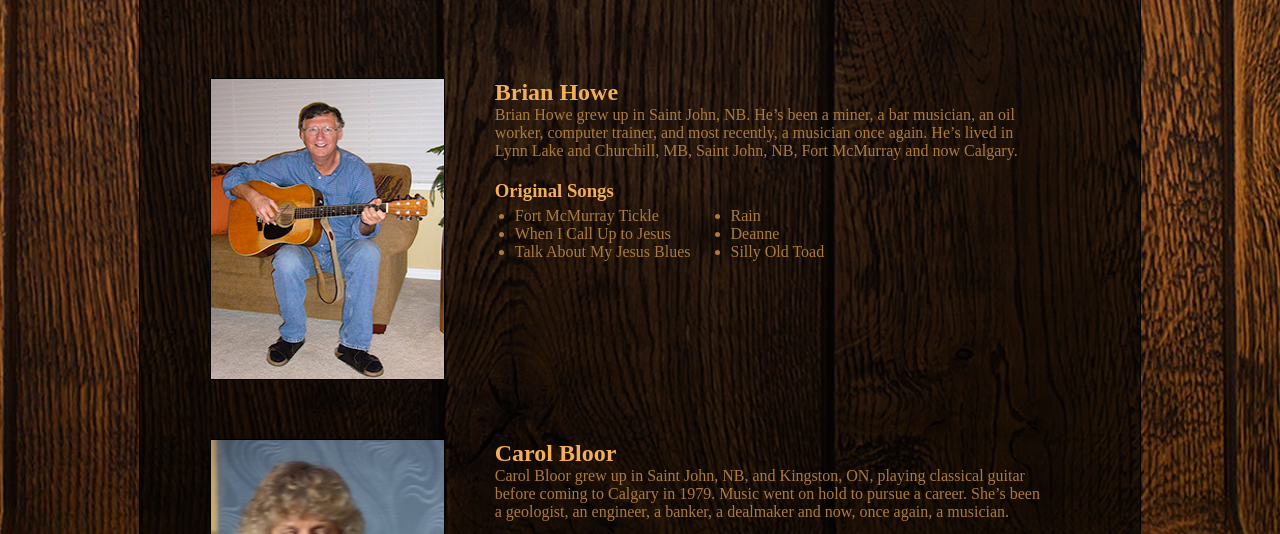
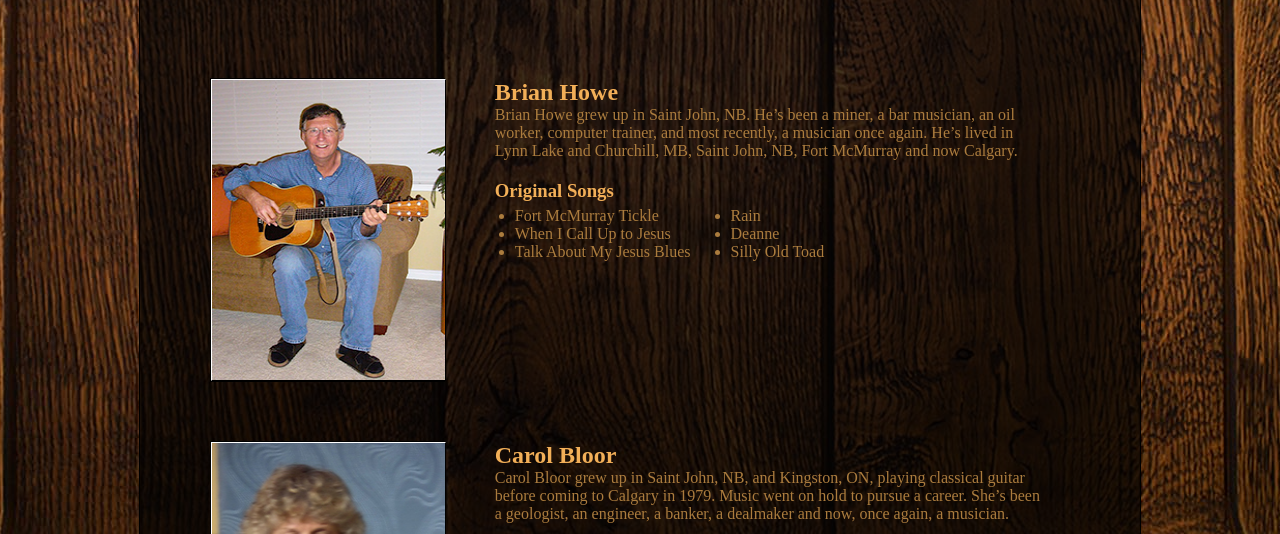
Before and after one commit to sixbysix-bloor/sixbysix-bloor.github.io, a plain HTML site: page bios.html in a window 1280 px wide. Shown: the part 266-800 px from the top of the page. Drawn offline with Linux system fonts and the light colour scheme; a web font is replaced by a local one.

Commit message:
Fixed css in bios.html and added highlights

```diff
--- a/stylesheet.css
+++ b/stylesheet.css
@@ -466,6 +466,10 @@ body {
   float: left;
   width: 100%;
   height: 300px;
+  border-top: 1px solid #FFFFFF;
+  border-left: 1px solid #FFFFFF;
+  border-right: 1px solid #000000;
+  border-bottom: 1px solid #000000;
 }
 
 .vertical-gap {
```
